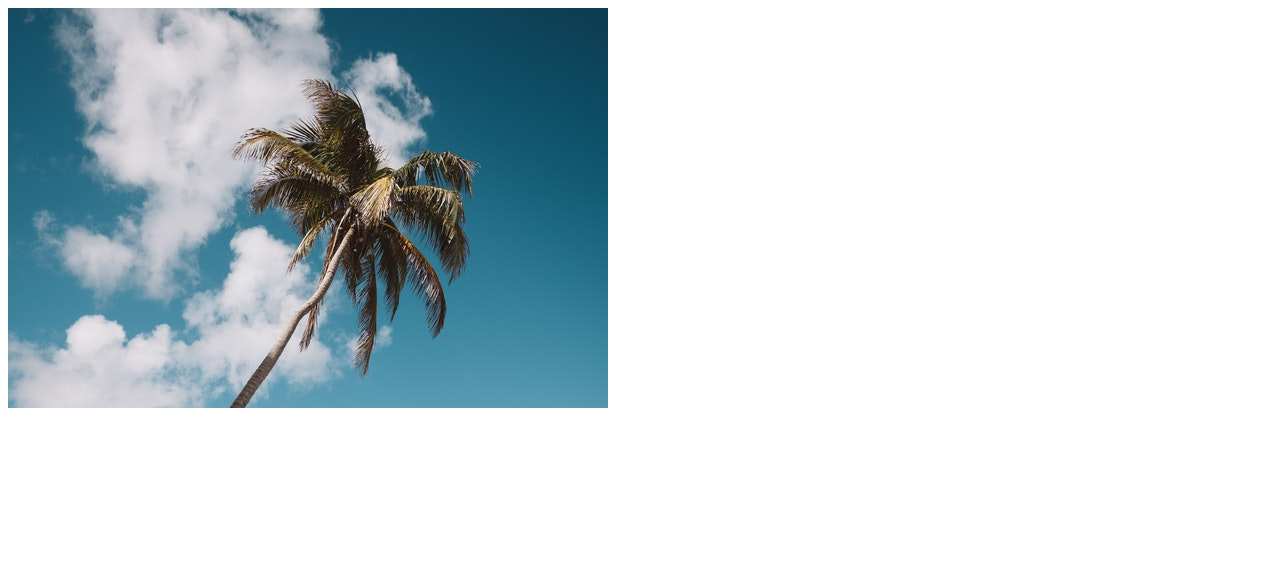
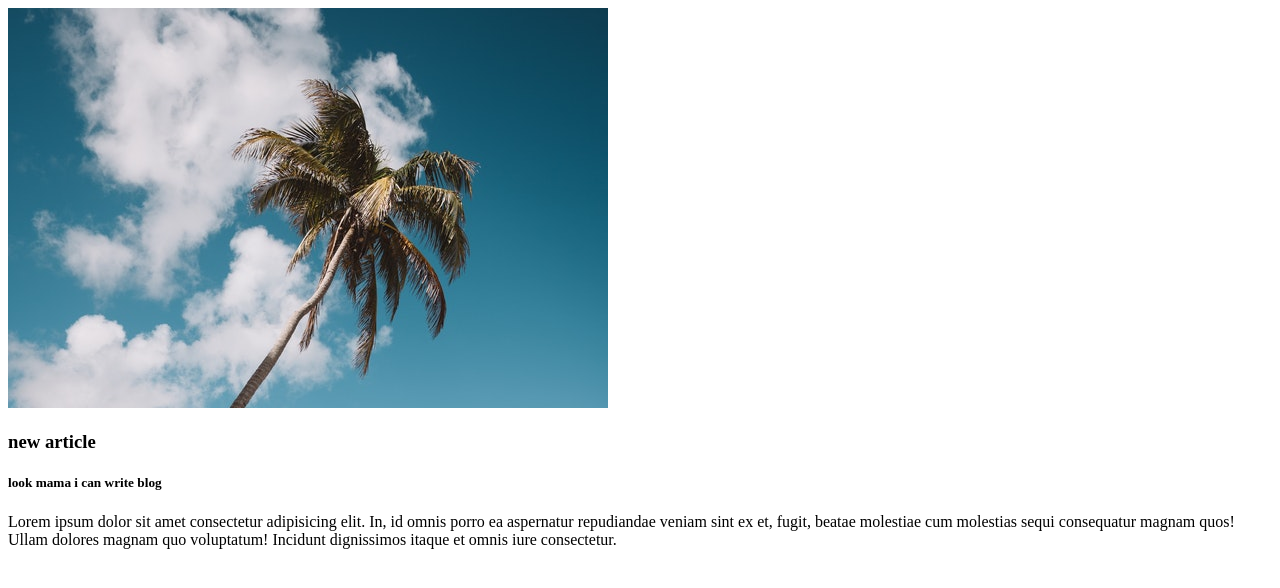
Before and after one commit to tanzim0/my-third-repo, a plain HTML site: page index.html in a window 1280 px wide. Drawn offline with Linux system fonts and the light colour scheme.

Commit message:
blog added

```diff
--- a/index.html
+++ b/index.html
@@ -8,6 +8,17 @@
 </head>
 <body>
     <img src="sky.jpg" alt="">
+    <div>
+        <h3>
+            new article
+        </h3>
+        <h5>
+            look mama i can write blog
+        </h5>
+        <p>
+            Lorem ipsum dolor sit amet consectetur adipisicing elit. In, id omnis porro ea aspernatur repudiandae veniam sint ex et, fugit, beatae molestiae cum molestias sequi consequatur magnam quos! Ullam dolores magnam quo voluptatum! Incidunt dignissimos itaque et omnis iure consectetur.
+        </p>
+    </div>
 
 </body>
 </html>
```
